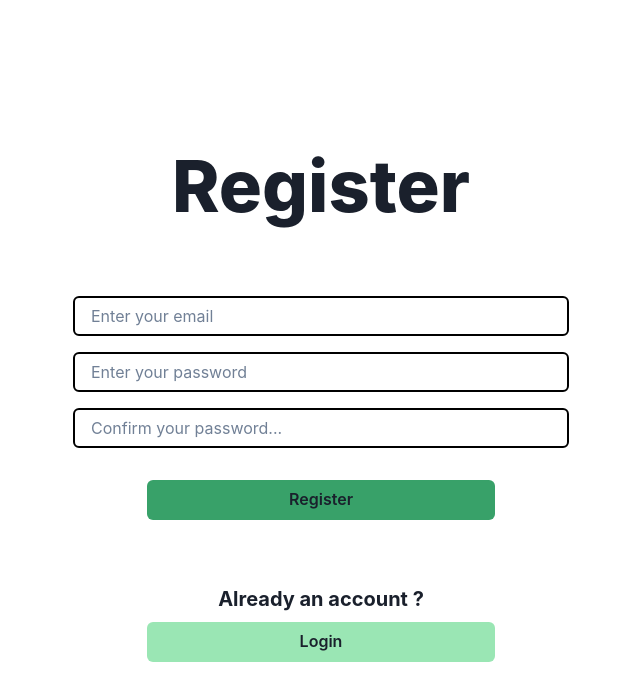
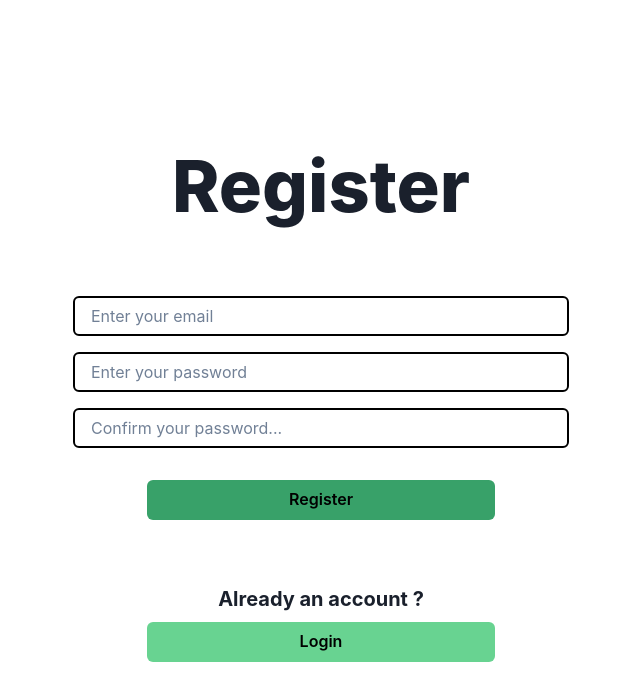
Before and after one commit to PoC-Community/software-pool-rush-mediveroo, a React (Create React App) app in the folder frontend/: page /register in a window 1280 px wide. Shown: the top 700 px of the page, without its empty margins (319-959 px from the left). Built offline with nearby package versions, Linux system fonts and the light colour scheme.

Commit message:
[Add] Munu and button custom

```diff
--- a/frontend/src/components/category.tsx
+++ b/frontend/src/components/Menu.tsx
@@ -2,7 +2,7 @@ import React from 'react';
 import { Flex, Image } from '@chakra-ui/react'
 
 
-export const Class_img = () => {
+export const Menu = () => {
       const handleClick_head = () => {
         window.scrollTo({ top: 100, behavior: "smooth" });
       };
@@ -26,4 +26,4 @@ export const Class_img = () => {
         </Flex>
         </div>
       );
-    };
+};
--- a/frontend/src/components/Product.tsx
+++ b/frontend/src/components/Product.tsx
@@ -13,7 +13,7 @@ const Product = ({name, src_i, hid}: ProductType) => {
           {name}
         </Text>
         <Flex mt={2} align="center">
-          <Button fontSize="sm" bgColor={"green.400"} _hover={{ opacity: 0.8 }} hidden={hid}>
+          <Button fontSize="sm" bgColor={"green.400"} colorScheme="green" color="black" _hover={{ opacity: 0.8 }} hidden={hid}>
             Ajouter au panier
           </Button>
         </Flex>
--- a/frontend/src/pages/Home.js
+++ b/frontend/src/pages/Home.js
@@ -1,5 +1,5 @@
 import React from 'react';
-import { Class_img } from '../components/category';
+import { Menu } from '../components/Menu';
 import Drugs from '../components/Drugs';
 import Footer from '../components/Footer';
 import Header from '../components/Header';
@@ -8,7 +8,7 @@ const Home = () => {
     return (
         <div>
             <Header />
-            <Class_img />
+            <Menu />
             <Drugs title="Maux de tête" n1="Dolipranne 1000mg" n2="Dolipranne 1000mg"
             n3="Dolipranne 1000mg" n4="Dolipranne 1000mg" n5="Dolipranne 1000mg" s1="./doliprane.png"
             s2="./doliprane.png" s3="./doliprane.png" s4="./doliprane.png" s5="./doliprane.png" />
--- a/frontend/src/pages/Login.tsx
+++ b/frontend/src/pages/Login.tsx
@@ -34,6 +34,8 @@ const Login = (): JSX.Element => {
 					w="70%"
 					type="submit"
                     bgColor='green.500'
+					colorScheme="green"
+					color="black"
                     _hover={{ opacity: 0.8 }}
 					onClick={() => navigate('/')}
 				>
@@ -49,7 +51,9 @@ const Login = (): JSX.Element => {
 				<Button
 					w="70%"
 					type="submit"
-                    bgColor='green.200'
+                    bgColor='green.300'
+					colorScheme="green"
+					color="black"
                     _hover={{ opacity: 0.8 }}
 					onClick={() => navigate('/register')}
 				>
--- a/frontend/src/pages/Register.tsx
+++ b/frontend/src/pages/Register.tsx
@@ -40,6 +40,8 @@ const Register = (): JSX.Element => {
 					w="70%"
 					type="submit"
                     bgColor='green.500'
+					colorScheme="green"
+					color="black"
                     _hover={{ opacity: 0.8 }}
 					onClick={() => navigate('/')}
 				>
@@ -55,7 +57,9 @@ const Register = (): JSX.Element => {
 				<Button
 					w="70%"
 					type="submit"
-                    bgColor='green.200'
+                    bgColor='green.300'
+					colorScheme="green"
+					color="black"
                     _hover={{ opacity: 0.8 }}
 					onClick={() => navigate('/login')}
 				>
```
